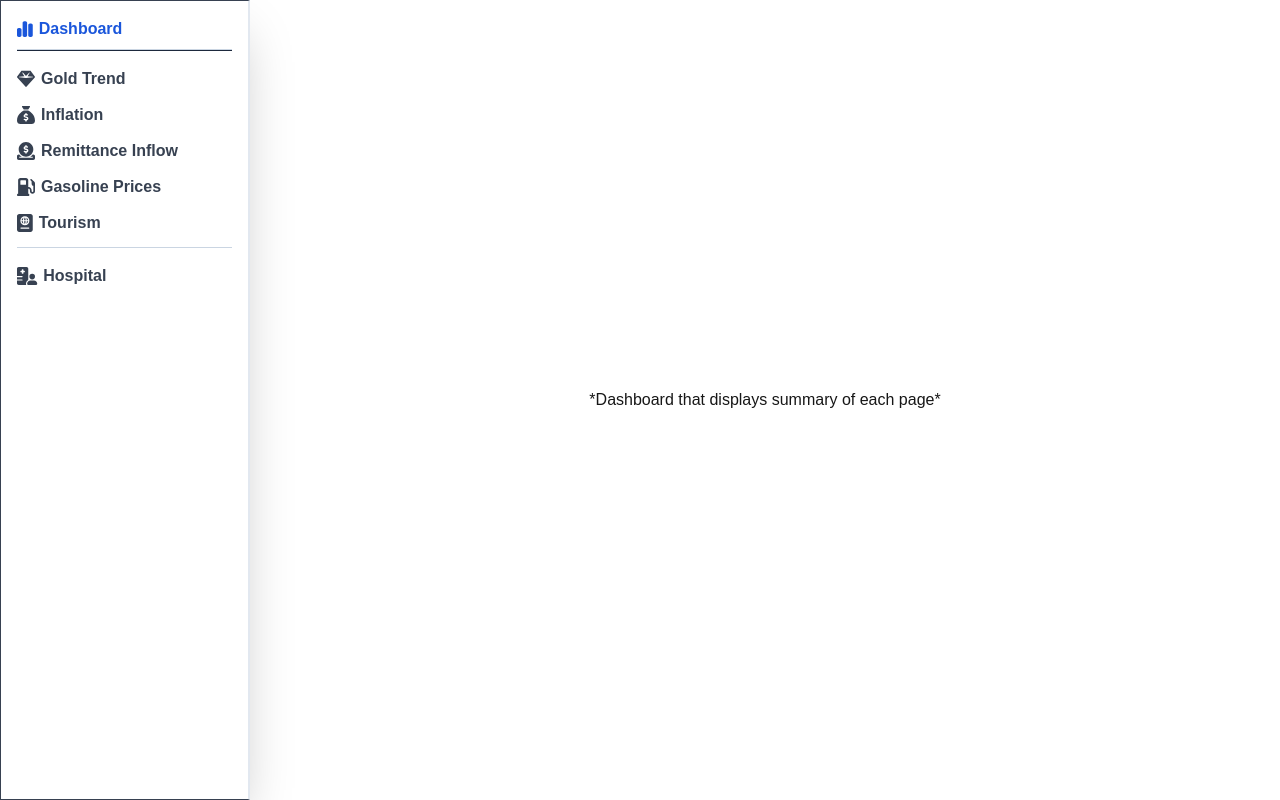
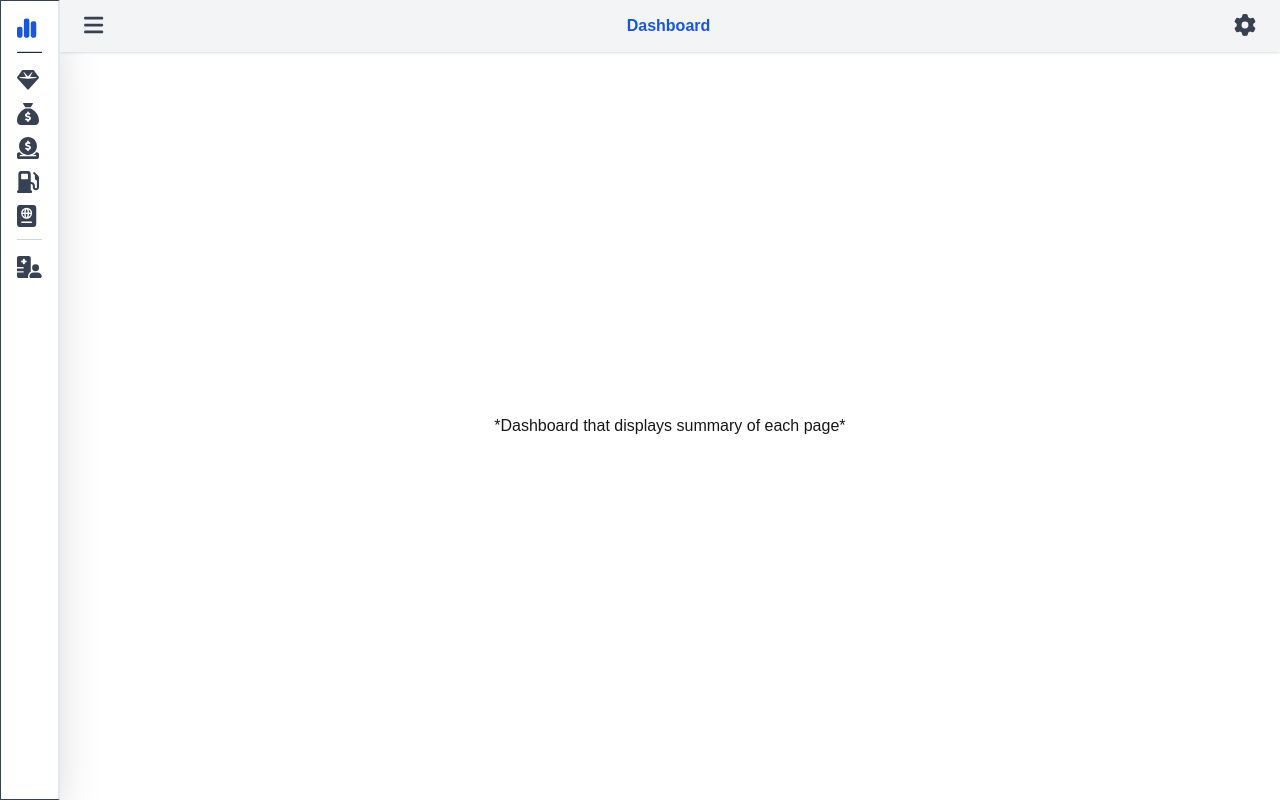
Before and after one commit to SagarMainali/visualized_nepal, a Next.js app: page / in a window 1280 px wide. Built offline with nearby package versions, Linux system fonts and the light colour scheme.

Commit message:
added top navbar and changed some stylings

```diff
--- a/src/app/(pages)/gold-rate/page.tsx
+++ b/src/app/(pages)/gold-rate/page.tsx
@@ -115,7 +115,7 @@ export default function GoldRate() {
     return (
         goldRatesDataFiltered
             ? (
-                <div className='h-full w-full flex flex-col justify-center items-center gap-6'>
+                <div className='h-full w-full flex flex-col justify-center items-center gap-4'>
                     <div className='w-[80%] flex flex-row-reverse'>
 
                         <CustomDropDown label="Date type" items={["AD", "BS"]} onClickHandler={changeDateTypeInFilter} filteredValue={filters.dateType} />
--- a/src/app/(pages)/inflation/page.tsx
+++ b/src/app/(pages)/inflation/page.tsx
@@ -30,8 +30,8 @@ export default function Inflation() {
     return (
         inflationRateData_Res
             ? (
-                <div className='h-full w-full flex flex-col justify-center items-center gap-6' >
-                    <ResponsiveContainer width="80%" height="80%">
+                <div className='h-full w-full flex flex-col justify-center items-center gap-4' >
+                    <ResponsiveContainer width="80%" height="75%">
                         <LineChart data={inflationRateData_Res.inflationRateData} margin={{ bottom: 20 }}>
                             <CartesianGrid strokeDasharray="2 2" />
                             <XAxis dataKey="year" angle={-45} textAnchor="end" tickMargin={5} />
--- a/src/app/globals.css
+++ b/src/app/globals.css
@@ -43,8 +43,8 @@ aside > * {
   @apply flex items-center gap-[6px];
 }
 
-.icon-h-default {
-  @apply text-[18px];
+.icon-style-default {
+  @apply text-[18px] cursor-pointer;
 }
 
 .active {
--- a/src/app/layout.tsx
+++ b/src/app/layout.tsx
@@ -2,6 +2,7 @@ import type { Metadata } from "next";
 import { Geist, Geist_Mono } from "next/font/google";
 import "./globals.css";
 import Sidebar from "../components/Sidebar";
+import TopNavbar from "@/components/TopNavbar";
 
 const geistSans = Geist({
   variable: "--font-geist-sans",
@@ -29,7 +30,8 @@ export default function RootLayout({
 
         <Sidebar />
 
-        <main className="h-full flex-1 p-4 overflow-y-auto relative">
+        <main className="h-full flex-1 overflow-y-auto relative flex flex-col">
+          <TopNavbar />
           {children}
         </main>
 
--- a/src/components/Sidebar.tsx
+++ b/src/components/Sidebar.tsx
@@ -4,7 +4,7 @@ import { useState } from 'react'
 import Link from 'next/link'
 import { usePathname } from 'next/navigation'
 import { FontAwesomeIcon } from '@fortawesome/react-fontawesome';
-import { faBars, faChartSimple, faCircleDollarToSlot, faGasPump, faGem, faHospitalUser, faPassport, faSackDollar } from '@fortawesome/free-solid-svg-icons';
+import { faChartSimple, faCircleDollarToSlot, faGasPump, faGem, faHospitalUser, faPassport, faSackDollar } from '@fortawesome/free-solid-svg-icons';
 
 export default function Sidebar() {
 
@@ -12,47 +12,46 @@ export default function Sidebar() {
 
     const isActive = (path: string) => path === pathname ? 'active' : '';
 
-    const [isMenuOpened, setIsMenuOpened] = useState(true);
+    const [isMenuOpened, setIsMenuOpened] = useState(false);
 
     return (
         <aside className={`h-full overflow-hidden border border-r-2 border-r-slate-200 shadow-2xl flex flex-col p-4 gap-3 text-primary-gray font-semibold ${isMenuOpened ? 'w-[250px]' : ''}`}>
             <Link href='/' className={`${isActive('/')}`}>
-                <FontAwesomeIcon icon={faChartSimple} className={!isMenuOpened ? 'text-[22px]' : 'icon-h-default'} />
+                <FontAwesomeIcon icon={faChartSimple} className={!isMenuOpened ? 'text-[22px]' : 'icon-style-default'} />
                 <span className={isMenuOpened ? '' : 'hidden'}>Dashboard</span>
             </Link>
-            {/* <FontAwesomeIcon icon={faBars} className={`text-primary-gray cursor-pointer ${!isMenuOpened ? 'text-[22px]' : 'icon-h-default'}`} onClick={() => setIsMenuOpened(prev => !prev)} /> */}
 
-            <hr className='h-[2px] bg-slate-800 -mt-[4px]' />
+            <hr className='h-[2px] bg-slate-800' />
 
             <Link href='/gold-rate' className={isActive('/gold-rate')}>
-                <FontAwesomeIcon icon={faGem} className={!isMenuOpened ? 'text-[22px]' : 'icon-h-default'} />
+                <FontAwesomeIcon icon={faGem} className={!isMenuOpened ? 'text-[22px]' : 'icon-style-default'} />
                 <span className={isMenuOpened ? '' : 'hidden'}>Gold Trend</span>
             </Link>
 
             <Link href='/inflation' className={isActive('/inflation')}>
-                <FontAwesomeIcon icon={faSackDollar} className={!isMenuOpened ? 'text-[22px]' : 'icon-h-default'} />
+                <FontAwesomeIcon icon={faSackDollar} className={!isMenuOpened ? 'text-[22px]' : 'icon-style-default'} />
                 <span className={isMenuOpened ? '' : 'hidden'}>Inflation</span>
             </Link>
 
             <Link href='/remittance' className={isActive('/remittance')}>
-                <FontAwesomeIcon icon={faCircleDollarToSlot} className={!isMenuOpened ? 'text-[22px]' : 'icon-h-default'} />
+                <FontAwesomeIcon icon={faCircleDollarToSlot} className={!isMenuOpened ? 'text-[22px]' : 'icon-style-default'} />
                 <span className={isMenuOpened ? '' : 'hidden'}>Remittance Inflow</span>
             </Link>
 
             <Link href='/gasoline-price' className={isActive('/gasoline-price')}>
-                <FontAwesomeIcon icon={faGasPump} className={!isMenuOpened ? 'text-[22px]' : 'icon-h-default'} />
+                <FontAwesomeIcon icon={faGasPump} className={!isMenuOpened ? 'text-[22px]' : 'icon-style-default'} />
                 <span className={isMenuOpened ? '' : 'hidden'}>Gasoline Prices</span>
             </Link>
 
             <Link href='/tourism' className={isActive('/tourism')}>
-                <FontAwesomeIcon icon={faPassport} className={!isMenuOpened ? 'text-[22px]' : 'icon-h-default'} />
+                <FontAwesomeIcon icon={faPassport} className={!isMenuOpened ? 'text-[22px]' : 'icon-style-default'} />
                 <span className={isMenuOpened ? '' : 'hidden'}>Tourism</span>
             </Link>
 
             <hr />
 
             <Link href='/hospital' className={isActive('/hospital')}>
-                <FontAwesomeIcon icon={faHospitalUser} className={!isMenuOpened ? 'text-[22px]' : 'icon-h-default'} />
+                <FontAwesomeIcon icon={faHospitalUser} className={!isMenuOpened ? 'text-[22px]' : 'icon-style-default'} />
                 <span className={isMenuOpened ? '' : 'hidden'}>Hospital</span>
             </Link>
         </aside>
--- /dev/null
+++ b/src/components/TopNavbar.tsx
@@ -0,0 +1,20 @@
+'use client'
+
+import { faBars, faGear } from '@fortawesome/free-solid-svg-icons'
+import { FontAwesomeIcon } from '@fortawesome/react-fontawesome'
+import { usePathname } from 'next/navigation'
+
+export default function TopNavbar() {
+
+    const pathname = usePathname();
+    const custom_pathname = pathname === '/' ? 'Dashboard' : (pathname.slice(1).toUpperCase().replace('-', ' '));
+
+    return (
+        <div className='py-3.5 flex justify-between px-6 bg-gray-100 shadow'>
+            <FontAwesomeIcon icon={faBars} className='text-[22px] cursor-pointer text-primary-gray' />
+            <span className='font-bold text-primary-blue'>{custom_pathname}</span>
+            <FontAwesomeIcon icon={faGear} className='text-[22px] cursor-pointer text-primary-gray' />
+        </div>
+    )
+}
+// onClick={() => setIsMenuOpened(prev => !prev)}
```
